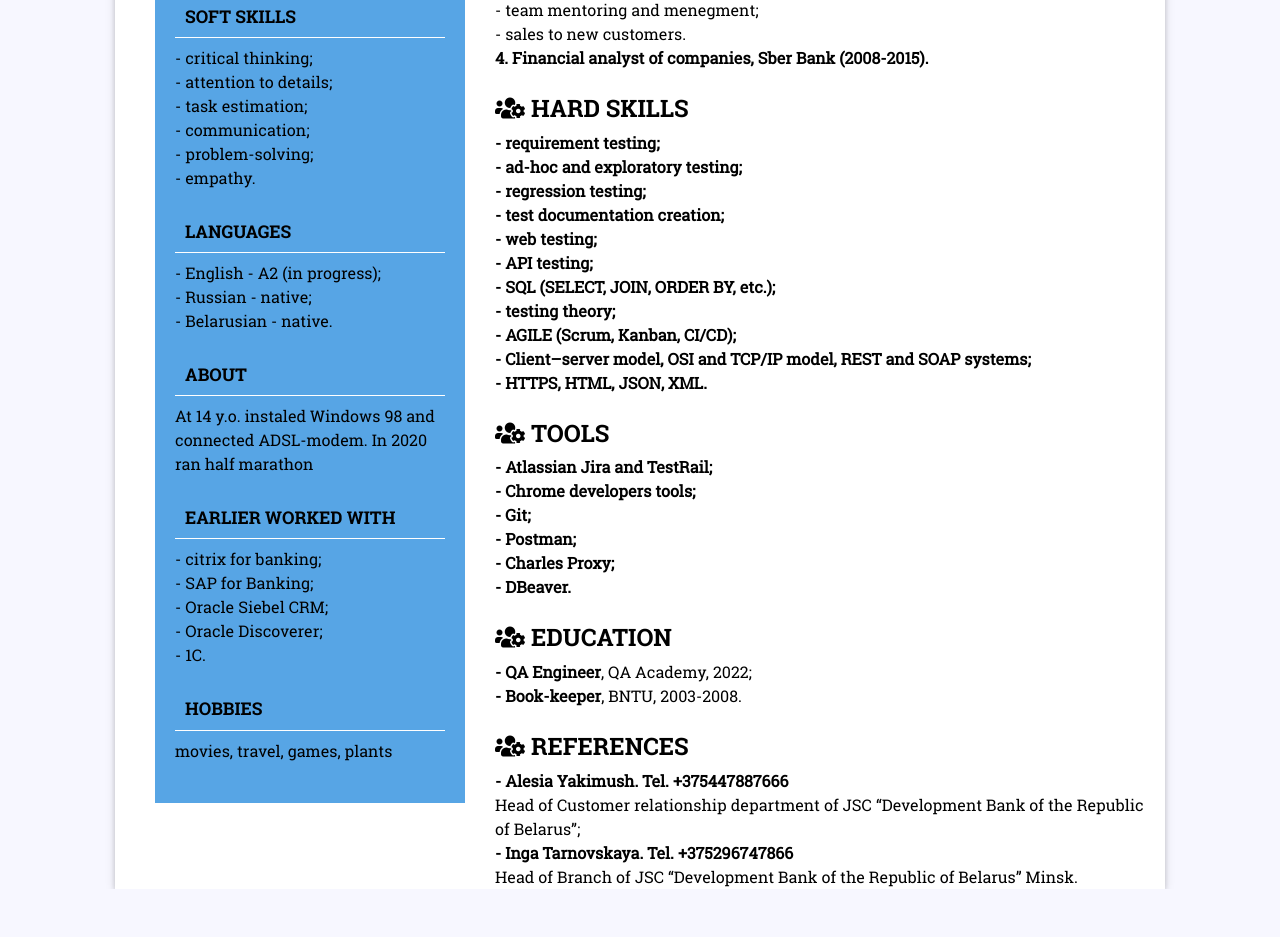
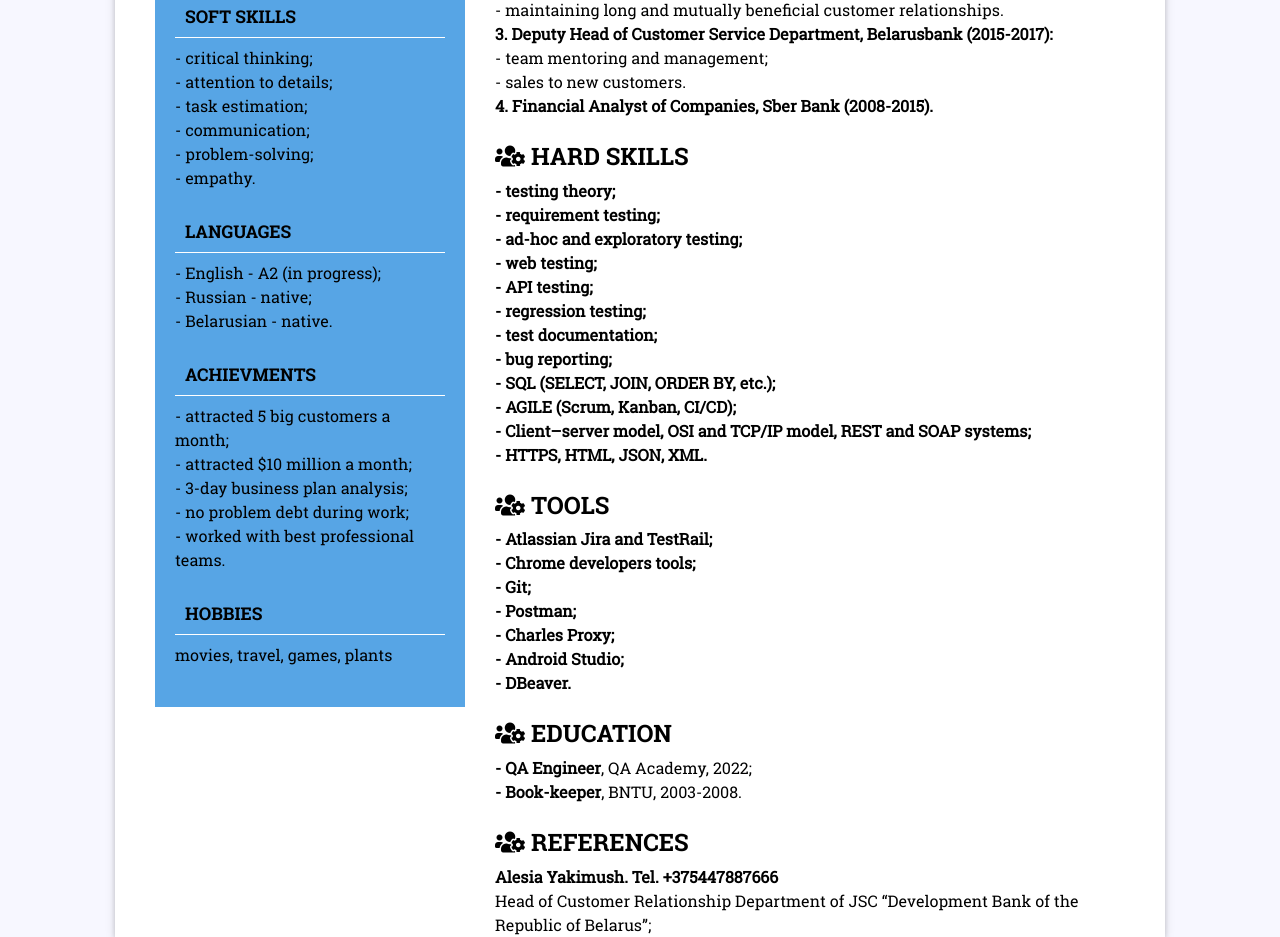
Before and after one commit to taner768/My_CV, a plain HTML site: page index.html in a window 1280 px wide. Shown: the part 577-1514 px from the top of the page. Before the commit the page ends 1466 px from the top, so only its background shows below. Drawn offline with Linux system fonts and the light colour scheme.

Commit message:
foto changed, gramatical errors fixed

```diff
--- a/index.html
+++ b/index.html
@@ -74,15 +74,13 @@
                             <li></i> - English - A2 (in progress);</li>
                             <li></i> - Russian - native;</li>
                             <li></i> - Belarusian - native.</li>
-                        <h4 class="ltitle"> <br> ABOUT </h4>
-                            <li></i> At 14 y.o. instaled Windows 98 and connected ADSL-modem. In 2020 ran half marathon</li>
-                        <h4 class="ltitle"> <br> EARLIER WORKED WITH </h4>
-                            <li></i> - citrix for banking;</li>
-                            <li></i> - SAP for Banking;</li>
-                            <li></i> - Oracle Siebel CRM;</li>
-                            <li></i> - Oracle Discoverer;</li>
-                            <li></i> - 1С.</li>
-                         <h4 class="ltitle"> <br> HOBBIES </h4>
+                        <h4 class="ltitle"> <br> ACHIEVMENTS </h4>
+                        <li></i> - attracted 5 big customers a month;</li>
+                        <li></i> - attracted $10 million a month;</li>
+                        <li></i> - 3-day business plan analysis;</li>
+                        <li></i> - no problem debt during work;</li>
+                        <li></i> - worked with best professional teams.</li>
+                        <h4 class="ltitle"> <br> HOBBIES </h4>
                             <li></i> movies, travel, games, plants</li>
                     </div>
                 </div>
@@ -93,20 +91,21 @@
                             <h1> QA Engineer <h1>
                         </div>
                         <h4 class="ltitle"><i class="fas fa-users-cog"></i> WORK EXPIRIENCE </h4>
-                        <li></i> <b> 1. All workplaces: <br> - testing new software products for banks; <br> - setting tasks for software change; <br> - development and automation of analytical forms in Excel and introduction of automated forms into work; <br> - analysis of client's documentation; <br> - financial analysis of companies; <br> - investment analysis of projects; <br> - communication with clients and specialists of different departments of bank. </b> </li>
-                        <li></i> <b> 2. Сustomer relationship manager, Development Bank of the Republic of Belarus (2017-2022): </b> <br> - sales to new customers; <br> - maintaining a long and healthy relationship with existing customers.</b> </b></li>
-                        <li></i> <b> 3. Deputy Head of Customer service department, Belarusbank (2015-2017):</b> <br> - team mentoring and menegment; <br>- sales to new customers. </li>
-                        <li></i> <b> 4. Financial analyst of companies, Sber Bank (2008-2015). </b></li><br>
+                        <li></i> <b> 1. All workplaces: <br> - testing new software products for banks(Сitrix for banking, SAP for Banking, Oracle Siebel CRM);              <br> - setting tasks for software change and enhancement; <br> - development and automation of analytical forms in Excel and introduction of automated forms into work; <br> - analysis of clients' documentation; <br> - financial analysis of companies; <br> - investment analysis of projects; <br> - communication with clients; <br> - intradepartmental comunication. </b> </li>
+                        <li></i> <b> 2. Сustomer Relationship Manager, Development Bank of the Republic of Belarus (2017-2022): </b> <br> - sales to new customers; <br> - maintaining  long and mutually beneficial customer relationships.</b> </b></li>
+                        <li></i> <b> 3. Deputy Head of Customer Service Department, Belarusbank (2015-2017):</b> <br> - team mentoring and management; <br>- sales to new customers. </li>
+                        <li></i> <b> 4. Financial Analyst of Companies, Sber Bank (2008-2015). </b></li><br>
                         <h4 class="ltitle"><i class="fas fa-users-cog"></i> HARD SKILLS </h4>
                             <ul>
+                                <li></i><b> - testing theory; </b></li>
                                 <li></i><b> - requirement testing; </b></li>
                                 <li></i><b> - ad-hoс and exploratory testing; </b></li>
-                                <li></i><b> - regression testing; </b></li>
-                                <li></i><b> - test documentation creation; </b></li>
                                 <li></i><b> - web testing; </b></li>
                                 <li></i><b> - API testing; </b></li>
+                                <li></i><b> - regression testing; </b></li>
+                                <li></i><b> - test documentation; </b></li>
+                                <li></i><b> - bug reporting; </b></li>
                                 <li></i><b> - SQL (SELECT, JOIN, ORDER BY, etc.); </b></li>
-                                <li></i><b> - testing theory; </b></li>
                                 <li></i><b> - AGILE (Scrum, Kanban, CI/CD); </b></li>
                                 <li></i><b> - Client–server model, OSI and TCP/IP model, REST and SOAP systems; </b></li>
                                 <li></i><b> - HTTPS, HTML, JSON, XML. </b></li>
@@ -118,14 +117,14 @@
                                     <li></i><b> - Git; </b></li>
                                     <li></i><b> - Postman; </b></li>
                                     <li></i><b> - Charles Proxy; </b></li>
+                                    <li></i><b> - Android Studio; </b></li>
                                     <li></i><b> - DBeaver. </b></li>
                         </div>
                                 <br><h4 class="ltitle"><i class="fas fa-users-cog"></i> EDUCATION </h4>
                                 <li></i> <b> - QA Engineer</b>, QA Academy, 2022;</li>
                                 <li></i> <b> - Book-keeper</b>, BNTU, 2003-2008.</li>
                                 <br><h4 class="ltitle"><i class="fas fa-users-cog"></i> REFERENCES </h4>
-                                <li></i> <b> - Alesia Yakimush. Tel. +375447887666</b> <br> Head of Сustomer relationship department of JSC “Development Bank of the Republic of Belarus”;</li>
-                                <li></i> <b>- Inga Tarnovskaya. Tel. +375296747866</b> <br> Head of Branch of JSC “Development Bank of the Republic of Belarus” Minsk.</li>
+                                <li></i> <b> Alesia Yakimush. Tel. +375447887666</b> <br> Head of Сustomer Relationship Department of JSC “Development Bank of the Republic of Belarus”;</li>
                         </div>
 
                              </ul>
```
Also changed, not shown: 2 other files.
